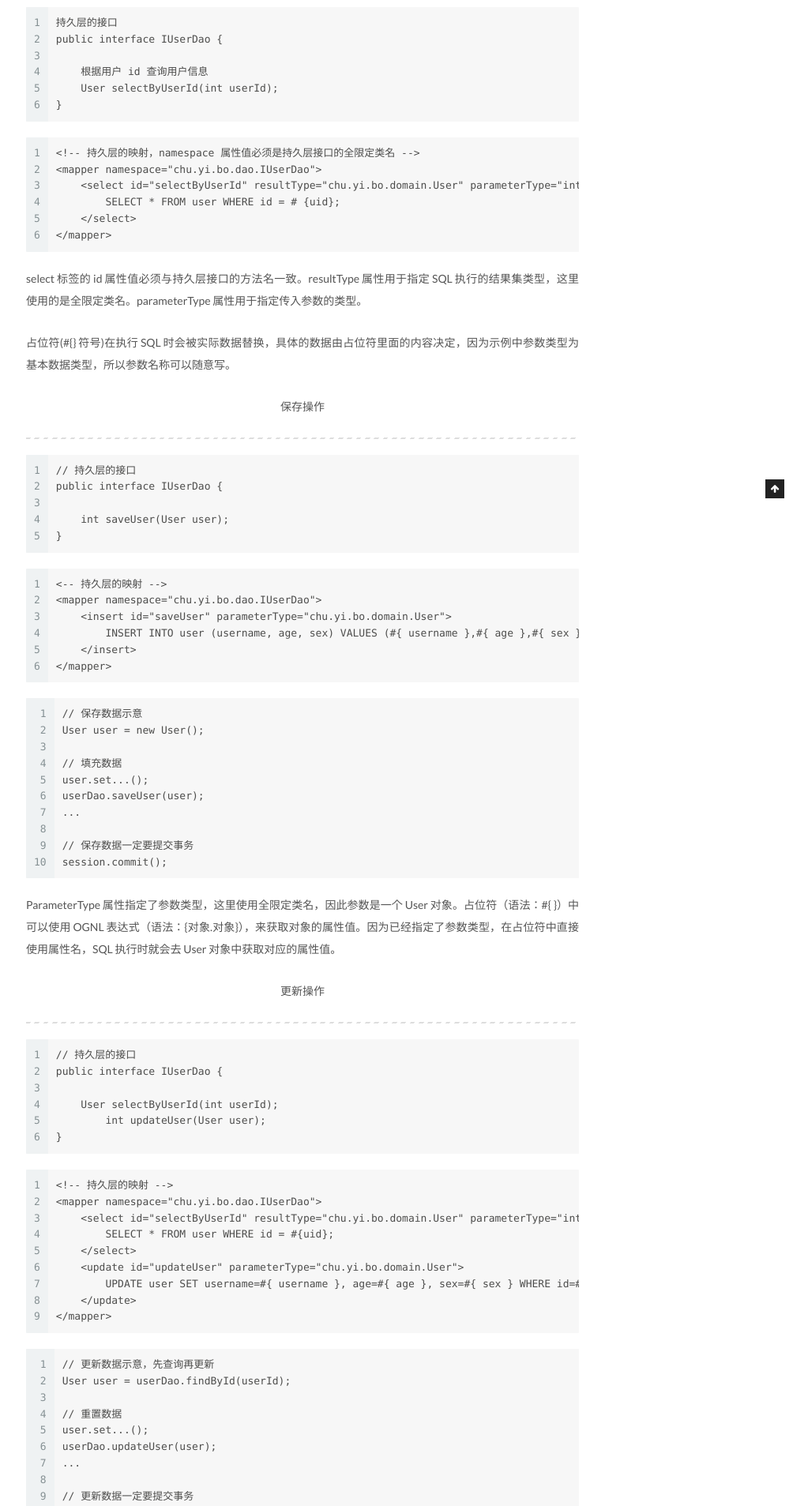
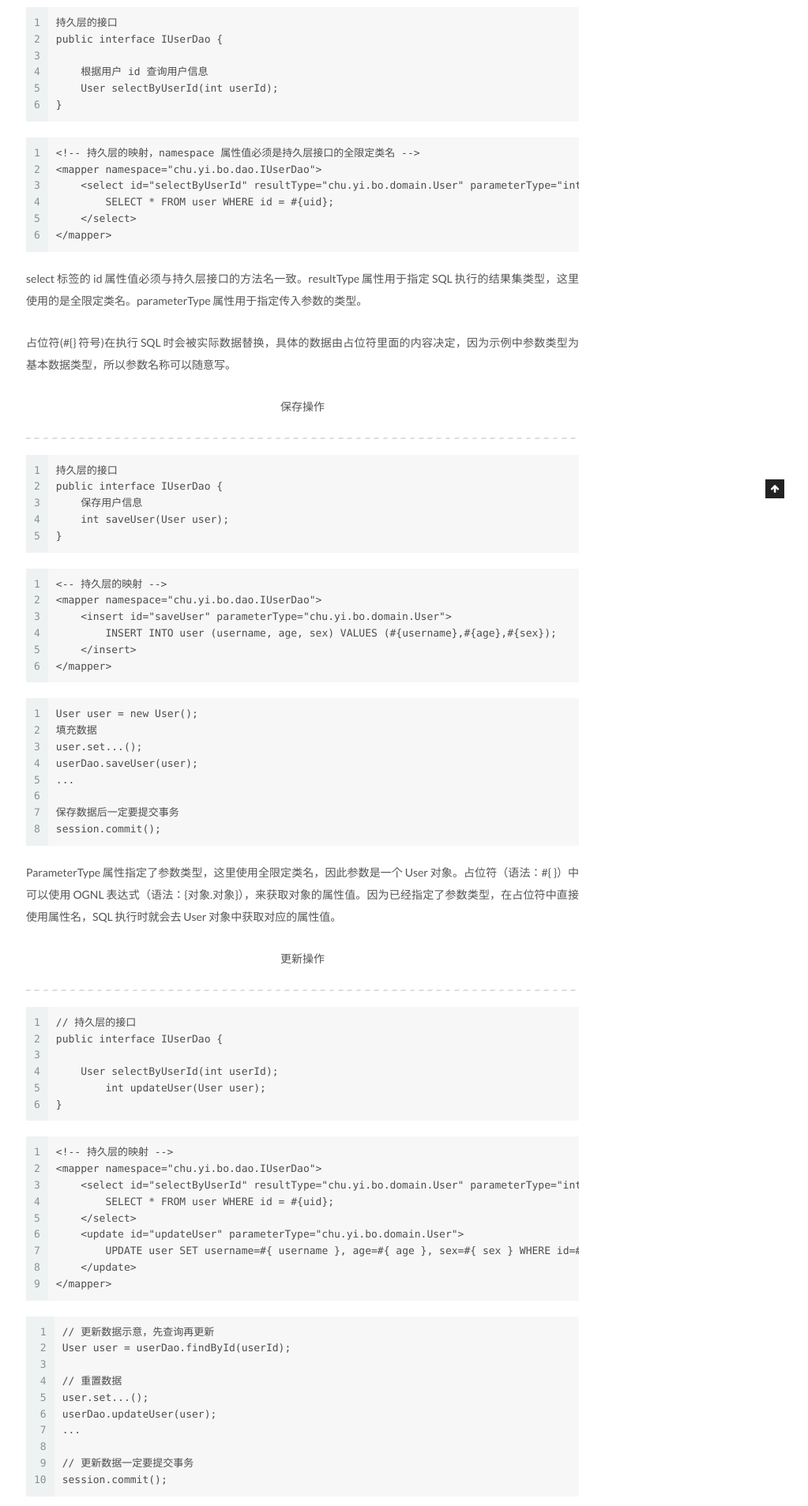
Before and after one commit to chuyibo/chuyibo.github.io, a Jekyll site: the page built from _posts/2021-01-27-MyBatis 学习笔记03.md, in a window 1280 px wide. Shown: the part 369-2276 px from the top of the page at 79% size, without its empty margins (257-1280 px from the left). Built offline with Jekyll 4.4.1, drawn with Linux system fonts in a browser that asks for light colours.

Commit message:
2021/02/13

````diff
--- a/_posts/2021-01-27-MyBatis 学习笔记03.md
+++ b/_posts/2021-01-27-MyBatis 学习笔记03.md
@@ -24,7 +24,7 @@ public interface IUserDao {
 <!-- 持久层的映射，namespace 属性值必须是持久层接口的全限定类名 -->
 <mapper namespace="chu.yi.bo.dao.IUserDao">
     <select id="selectByUserId" resultType="chu.yi.bo.domain.User" parameterType="int">
-    	SELECT * FROM user WHERE id = # {uid};
+    	SELECT * FROM user WHERE id = #{uid};
     </select>
 </mapper>
 ```
@@ -38,9 +38,9 @@ select 标签的 id 属性值必须与持久层接口的方法名一致。result
 ----
 
 ```
-// 持久层的接口
+持久层的接口
 public interface IUserDao {
-
+    保存用户信息
     int saveUser(User user);
 }
 ```
@@ -49,21 +49,19 @@ public interface IUserDao {
 <-- 持久层的映射 -->
 <mapper namespace="chu.yi.bo.dao.IUserDao">
     <insert id="saveUser" parameterType="chu.yi.bo.domain.User">
-    	INSERT INTO user (username, age, sex) VALUES (#{ username },#{ age },#{ sex });
+    	INSERT INTO user (username, age, sex) VALUES (#{username},#{age},#{sex});
     </insert>
 </mapper>
 ```
 
 ```
-// 保存数据示意
 User user = new User();
-
-// 填充数据
+填充数据
 user.set...();
 userDao.saveUser(user);
 ...
 
-// 保存数据一定要提交事务
+保存数据后一定要提交事务
 session.commit();
 ```
 
````
